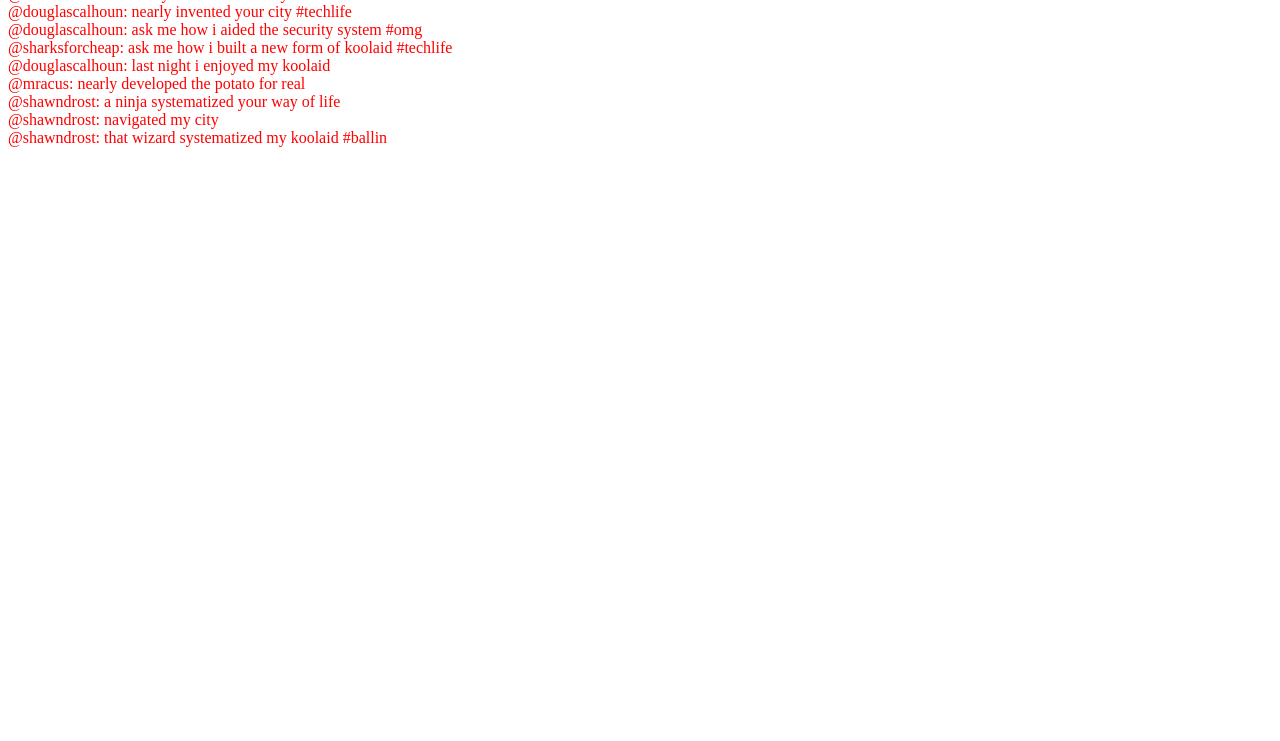
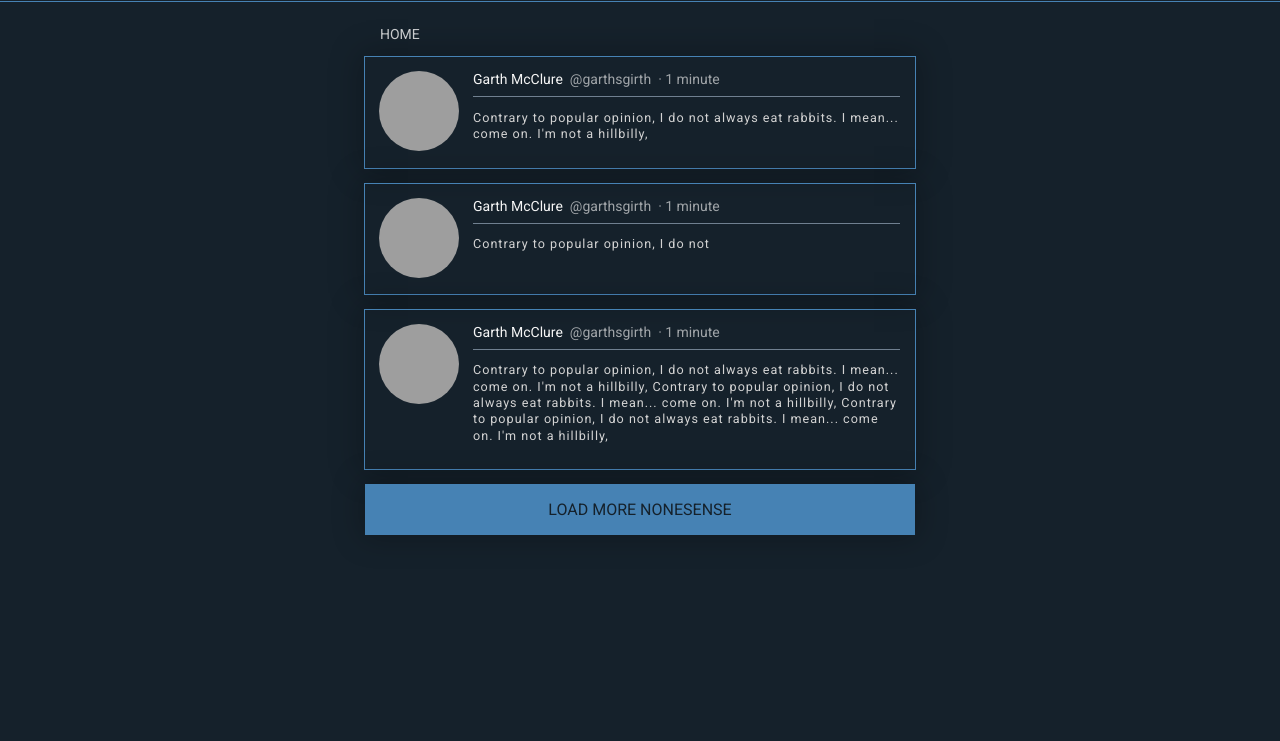
Before and after one commit to jakubsvec001/twiddler, a website: page index.html in a window 1280 px wide. Shown: the part 59-800 px from the top of the page. Drawn offline with Linux system fonts and the light colour scheme; grey boxes are pictures that could not be loaded; a web font is replaced by a local one.

Commit message:
ADD image links for users in data_generator.js
CREATE simple container template for tweets with image, name, handle, time-ago text, and tweet content. Also, ADD a button at bottom of tweets to allow for dynamic pulling of new tweets.

ADD simple css for containers.

```diff
--- a/app/app.js
+++ b/app/app.js
@@ -1,16 +1,14 @@
 $(document).ready(function(){
-  var $main = $('main');
-  $main.html('');
+  // var $contentBody = $('.content-body');
+  // $contentBody.html('');
 
-  var index = streams.home.length - 1;
-  while(index >= 0){
-    var tweet = streams.home[index];
-    var $tweet = $('<div></div>');
-    $tweet.text('@' + tweet.user + ': ' + tweet.message);
-    $tweet.appendTo($main);
-    index -= 1;
-  }
+  // var index = streams.home.length - 1;
+  // while(index >= 0){
+  //   var tweet = streams.home[index];
+  //   var $tweet = $('<div></div>');
+  //   $tweet.text('@' + tweet.user + ': ' + tweet.message);
+  //   $tweet.appendTo($contentBody);
+  //   index -= 1;
+  // }
 
 });
-
-console.log('hello')
--- a/data_generator.js
+++ b/data_generator.js
@@ -67,3 +67,10 @@
   tweet.message = message;
   addTweet(tweet);
 };
+
+
+// IMAGES FOR USERS:
+streams.users.shawndrost.image = 'https://images.pexels.com/photos/819530/pexels-photo-819530.jpeg?auto=compress&cs=tinysrgb&h=750&w=1260'
+streams.users.sharksforcheap.image = 'https://images.pexels.com/photos/1239291/pexels-photo-1239291.jpeg?auto=compress&cs=tinysrgb&dpr=2&h=650&w=940'
+streams.users.mracus.image = 'https://images.pexels.com/photos/556666/pexels-photo-556666.jpeg?auto=compress&cs=tinysrgb&dpr=2&h=650&w=940'
+streams.users.douglascalhoun.image = 'https://images.pexels.com/photos/35183/people-homeless-man-male.jpg?auto=compress&cs=tinysrgb&h=750&w=1260'
--- a/index.html
+++ b/index.html
@@ -1,17 +1,49 @@
 <!DOCTYPE html>
 <html>
   <head>
+      <link href="https://fonts.googleapis.com/css?family=Alatsi|Roboto:400,500,700&display=swap" rel="stylesheet">
     <link rel= 'stylesheet' href='./styles/main.css'>
     <script src="jquery.js"></script>
     <script src="data_generator.js"></script>
+    <title>Twiddler</title>
   </head>
   <body>
     <header>
-
+      <div class='title'>TWIDDLER</div>
     </header>
     <main>
-
+      <div class="content content-header">
+        <h1>HOME</h1>
+      </div>
+      <div class="content content-container">
+        <img class="user-image" alt='user profile image' src='https://images.pexels.com/photos/35183/people-homeless-man-male.jpg?auto=compress&cs=tinysrgb&h=750&w=1260'>
+        <div class="content-text">
+          <h2 class="user-name"><a class="user-link"href="#">Garth McClure</a></h2>
+          <h3 class="user-handle">@garthsgirth</h3>
+          <h3 class="time-ago">· 1 minute</h3>
+        </div> <!-- END content-text -->
+        <p class="message">Contrary to popular opinion, I do not always eat rabbits. I mean... come on. I'm not a hillbilly, </p>
+      </div>
+      <div class="content content-container">
+          <img class="user-image" alt='user profile image' src='https://images.pexels.com/photos/35183/people-homeless-man-male.jpg?auto=compress&cs=tinysrgb&h=750&w=1260'>
+          <div class="content-text">
+            <h2 class="user-name">Garth McClure</h2>
+            <h3 class="user-handle">@garthsgirth</h3>
+            <h3 class="time-ago">· 1 minute</h3>
+          </div> <!-- END content-text -->
+          <p class="message">Contrary to popular opinion, I do not </p>
+        </div>
+        <div class="content content-container">
+            <img class="user-image" alt='user profile image' src='https://images.pexels.com/photos/35183/people-homeless-man-male.jpg?auto=compress&cs=tinysrgb&h=750&w=1260'>
+            <div class="content-text">
+              <h2 class="user-name">Garth McClure</h2>
+              <h3 class="user-handle">@garthsgirth</h3>
+              <h3 class="time-ago">· 1 minute</h3>
+            </div> <!-- END content-text -->
+            <p class="message">Contrary to popular opinion, I do not always eat rabbits. I mean... come on. I'm not a hillbilly, Contrary to popular opinion, I do not always eat rabbits. I mean... come on. I'm not a hillbilly, Contrary to popular opinion, I do not always eat rabbits. I mean... come on. I'm not a hillbilly, </p>
+          </div>
     </main>
+      <a href="#" class="load-more">load more nonesense</a>
     <footer>
 
     </footer>
--- a/styles/main.css
+++ b/styles/main.css
@@ -1,3 +1,187 @@
-div {
-  color: red
+/* =================
+  FONT FAMILIES
+
+font-family: 'Alatsi', sans-serif;
+font-family: 'Roboto', sans-serif;
+
+
+==================== */
+
+
+
+/* =================
+  RESET DEFAULTS
+==================== */
+html, body, div, span, applet, object, iframe,
+h1, h2, h3, h4, h5, h6, p, blockquote, pre,
+a, abbr, acronym, address, big, cite, code,
+del, dfn, em, img, ins, kbd, q, s, samp,
+small, strike, strong, sub, sup, tt, var,
+b, u, i, center,
+dl, dt, dd, ol, ul, li,
+fieldset, form, label, legend,
+table, caption, tbody, tfoot, thead, tr, th, td,
+article, aside, canvas, details, embed,
+figure, figcaption, footer, header, hgroup,
+menu, nav, output, ruby, section, summary,
+time, mark, audio, video {
+  margin: 0;
+  padding: 0;
+  border: 0;
+  font-size: 100%;
+  font: inherit;
+  vertical-align: baseline;
+  font-family: 'Roboto', sans-serif;
+  color: whitesmoke;
 }
+
+body {
+  background-color: #15212b;
+}
+
+/* =================
+  TYPEOGRAPHY
+==================== */
+
+.title {
+  color: steelblue;
+  font-family: 'Alatsi', sans-serif;
+  letter-spacing: 3px;
+  font-size: 1.5em;
+  border-bottom: 1px solid steelblue;
+}
+
+main {
+  font-size: 14px;
+  font-weight: 300;
+}
+
+.user-image {
+  height: 80px;
+  width: 80px;
+  object-fit: cover;
+  border-radius: 100px;
+}
+
+.user-handle,
+.time-ago {
+  opacity: 62%;
+}
+
+.load-more {
+  color: #15212b;
+}
+
+.message {
+  color: lightgray;
+}
+
+/* =================
+  LAYOUT
+==================== */
+
+.title {
+  min-height: 60px;
+  display: flex;
+  justify-content: center;
+  align-items: center;
+  margin-bottom: 1em;
+  border-bottom: 1px solid steelblue;
+}
+
+
+.content,
+.load-more {
+  width: 80%;
+  max-width: 550px;
+  margin: 0 auto;
+}
+
+.content-header {
+  padding-left: 30px;
+  margin-bottom: 1em;
+  opacity: 80%;
+}
+
+.content-container {
+  border: 1px solid steelblue;
+  display: grid;
+  grid-template-columns: 0 80px auto;
+  grid-template-rows: 25px auto;
+  grid-gap: 1em;
+  margin-bottom: 1em;
+  min-height: 110px
+}
+
+.content-container,
+.load-more {
+  box-shadow: 0px 0px 30px 3px rgba(0,0,0,0.25);
+}
+.user-image {
+  grid-column: 2 / 3;
+  grid-row: 1/ 2;
+  margin-top: 1em;
+}
+
+.content-text{
+  display: flex;
+  grid-column: 3 / 4;
+  grid-row: 1 / 2;
+  margin-top: 1em;
+}
+
+.user-name,
+.user-handle,
+.time-ago {
+  margin-right : .5em;
+  grid-column: 1 / 2;
+  grid-row: 1 / 2;
+}
+
+.message {
+  grid-column: 3 / 4;
+  grid-row: 2;
+  margin-right: 1.2em;
+  margin-bottom: 2em;
+  font-size: .9em;
+  letter-spacing: 1px;
+  line-height: 1.3em;
+  border-top: 1px solid slategray;
+  padding-top: 1em;
+}
+
+
+/* =================
+  BUTTONS
+==================== */
+
+.user-link {
+  text-decoration: none;
+}
+
+.user-link:hover,
+.user-link:focus {
+  color: #c45f00da
+}
+
+.load-more {
+  display: block;
+  grid-column: 3/4;
+  grid-row: 3;
+  text-decoration: none;
+  background-color: steelblue;
+  vertical-align: 10px;
+  padding-top: 1em;
+  padding-bottom: 1em;
+  text-align: center;
+  text-transform: uppercase;
+}
+
+.load-more:hover,
+.load-more:focus {
+  background-color: #c45f00da;
+}
+
+/* =================
+  MEDIA QUERIES
+==================== */
```
